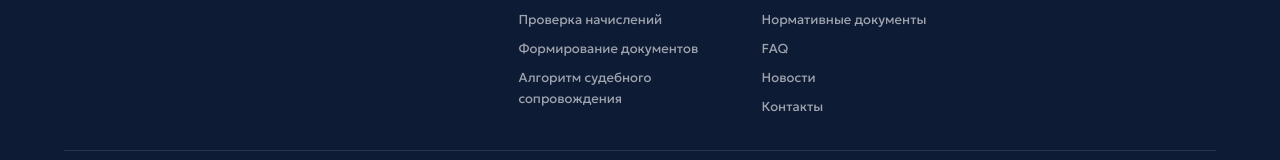
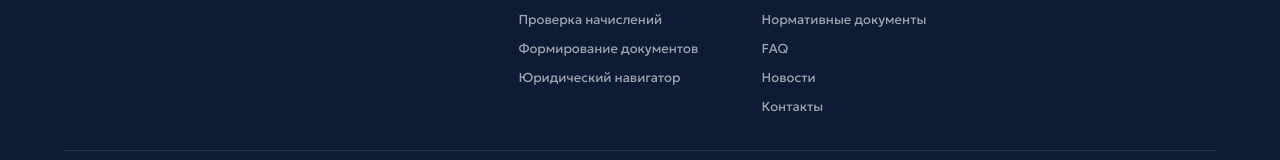
Before and after one commit to satret/zhkh-project, a React (Vite) app in the folder frontend/: page / in a window 1280 px wide. Shown: the part 941-1101 px from the top of the page. Built offline with nearby package versions, Linux system fonts and the light colour scheme.

Commit message:
Update Footer.jsx

```diff
--- a/frontend/src/components/Footer.jsx
+++ b/frontend/src/components/Footer.jsx
@@ -22,7 +22,7 @@ export default function Footer({ onPageChange }) {
             <ul className="footer-links">
               <li><a href="#" onClick={go('calculator')}>Проверка начислений</a></li>
               <li><a href="#" onClick={go('documents')}>Формирование документов</a></li>
-              <li><a href="#" onClick={go('selfcheck')}>Алгоритм судебного сопровождения</a></li>
+              <li><a href="#" onClick={go('selfcheck')}>Юридический навигатор</a></li>
             </ul>
           </div>
 
```
